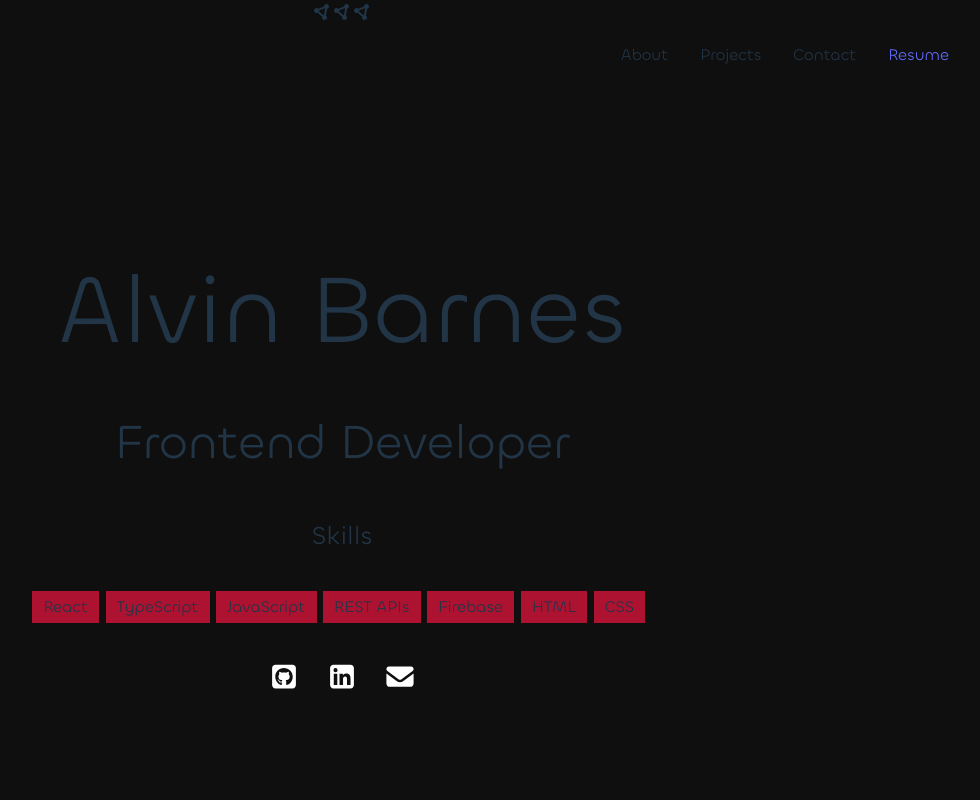
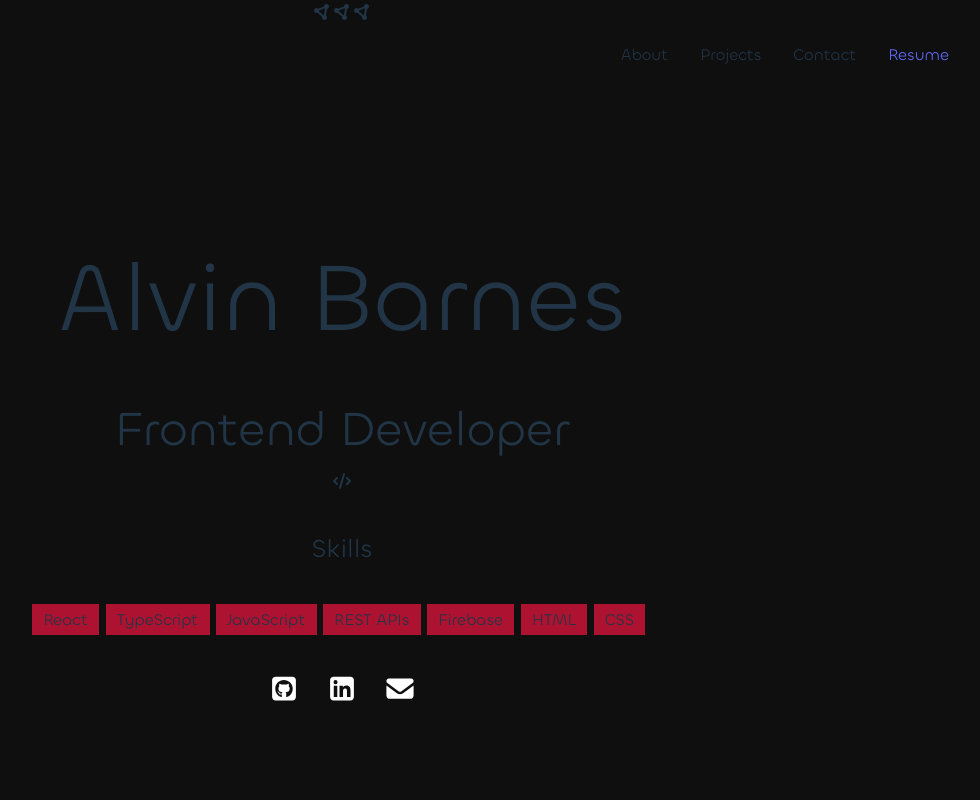
Before and after one commit to Khrononian/Portfolio, a React (Vite) app: page / in a window 1280 px wide. Shown: the top 800 px of the page, without its empty margins (298-1278 px from the left). Built offline with nearby package versions, Linux system fonts and the light colour scheme.

Commit message:
Added dive for same line icons

```diff
--- a/src/App.jsx
+++ b/src/App.jsx
@@ -5,7 +5,7 @@ import Projects from './Components/Projects'
 import Footer from './Components/Footer'
 import { FontAwesomeIcon } from '@fortawesome/react-fontawesome'
 import { faSquareGithub, faSquareLinkedin, faHtml5, faCss3Alt, faJs, faReact, faGitAlt,  } from '@fortawesome/free-brands-svg-icons'
-import { faGears, faDesktop, faFire, faFilePdf, faEnvelope } from '@fortawesome/free-solid-svg-icons'
+import { faGears, faDesktop, faFire, faFilePdf, faEnvelope, faCode } from '@fortawesome/free-solid-svg-icons'
 
 import './styles/App.css'
 
@@ -24,7 +24,12 @@ function App() {
       </nav>
       <header>
         <h1>Alvin Barnes</h1>
-        <h2>Frontend Developer</h2>
+        <div className='header-name'>
+          <h2>Frontend Developer</h2>
+          <FontAwesomeIcon  icon={faCode} />
+        </div>
+
+
         <div>
           <h4>Skills</h4>
           <ul className='header-list'>
```
